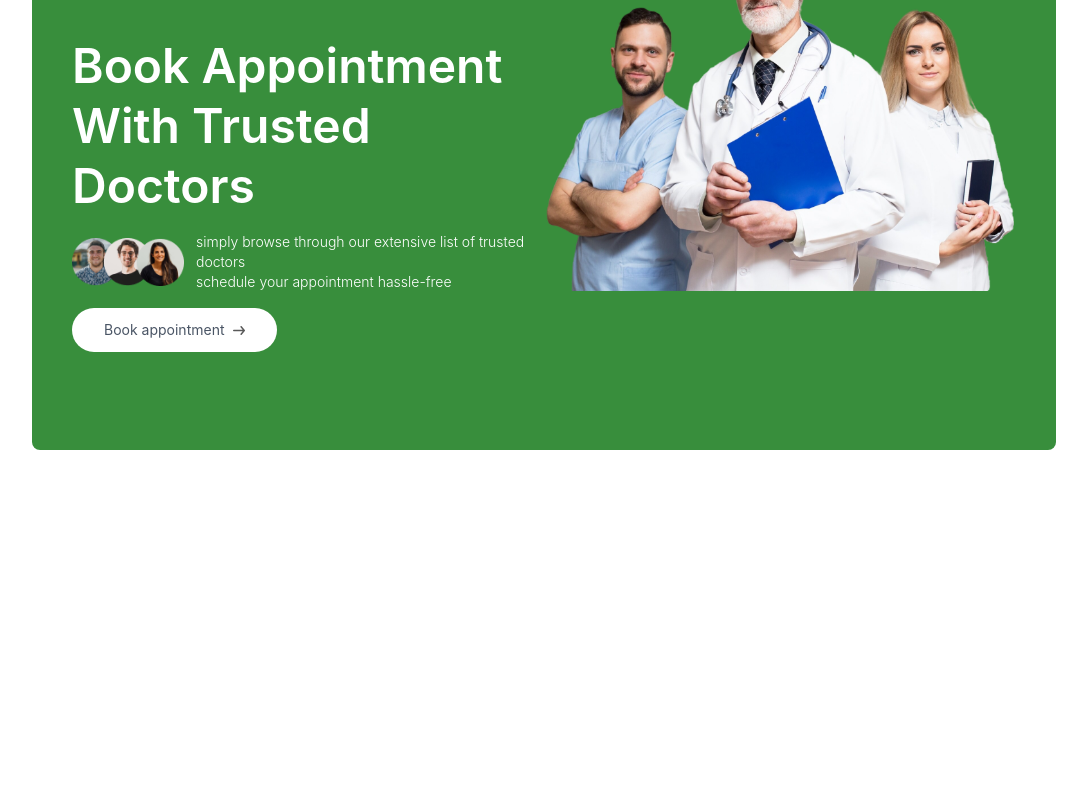
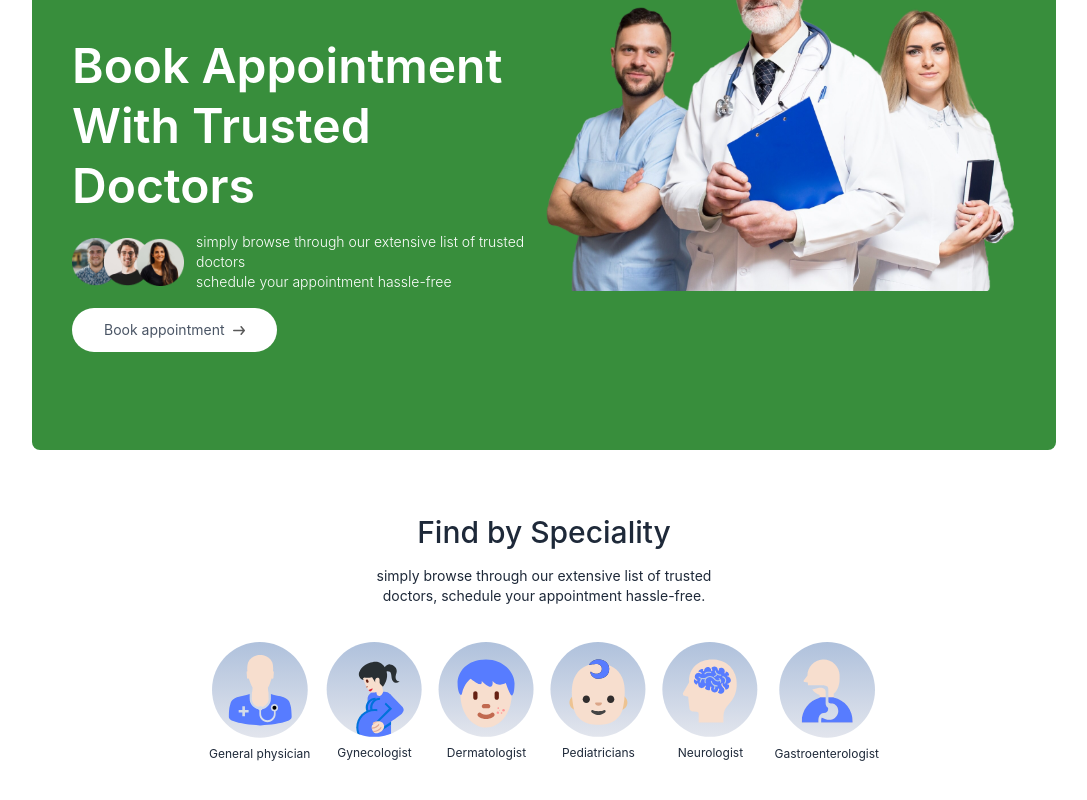
Before and after one commit to im-sonu-giri/Clinic_management_system, a React (Vite) app in the folder frontend/: page / in a window 1280 px wide. Shown: the part 256-1056 px from the top of the page, without its empty margins (96-1183 px from the left). Before the commit the page ends 800 px from the top, so only its background shows below. Built offline with nearby package versions, Linux system fonts and the light colour scheme.

Commit message:
Speciality menu completed

```diff
--- /dev/null
+++ b/frontend/src/components/SpecialityMenu.jsx
@@ -0,0 +1,38 @@
+import React from 'react'
+import { specialityData } from '../assets/assets_frontend/assets'
+import { Link } from 'react-router-dom'
+
+const SpecialityMenu = () => {
+    return (
+        // id is form the header button href to scroll to this section
+        <div
+            className='flex flex-col items-center gap-4 py-16 text-gray-800 '
+            id='speciality'>
+            <h1 className='text-3xl font-medium'>Find by Speciality</h1>
+            <p className='text-center sm:w-1/3 text-sm'>
+                simply browse through our extensive list of trusted doctors, schedule
+                your appointment hassle-free.
+            </p>
+            <div className="flex sm:justify-center gap-4 pt-5 w-full overflow-scroll">
+                {specialityData.map((item, index) => (
+                    <Link
+                    // scroll to top when click on speciality to avoid scroll position issue in doctors page
+                        onClick={()=>scrollTo(0,0)}
+                        className='flex flex-col items-center text-xs cursor-pointer flex-shrink-0 hover:translate-y-[-10px] transition-all duration-500'
+                        key={index}
+                        to={`/doctors/${item.speciality}`}
+                    >
+                        <img
+                            className='w-16 sm:w-24 mb-2'
+                            src={item.image} alt="" />
+                        <p>{item.speciality}</p>
+                    </Link>
+                ))}
+            </div>
+
+
+        </div>
+    )
+}
+
+export default SpecialityMenu
--- a/frontend/src/index.css
+++ b/frontend/src/index.css
@@ -49,3 +49,8 @@
 .bg-light{
   background-color: #f9fff9
 }
+
+::-webkit-scrollbar {
+  @apply hidden
+
+}
--- a/frontend/src/pages/Home.jsx
+++ b/frontend/src/pages/Home.jsx
@@ -1,10 +1,12 @@
 import React from 'react'
 import Header from '../components/Header'
+import SpecialityMenu from '../components/SpecialityMenu'
 
 const Home = () => {
   return (
     <div>
       <Header />
+      <SpecialityMenu />
     </div>
   )
 }
```
